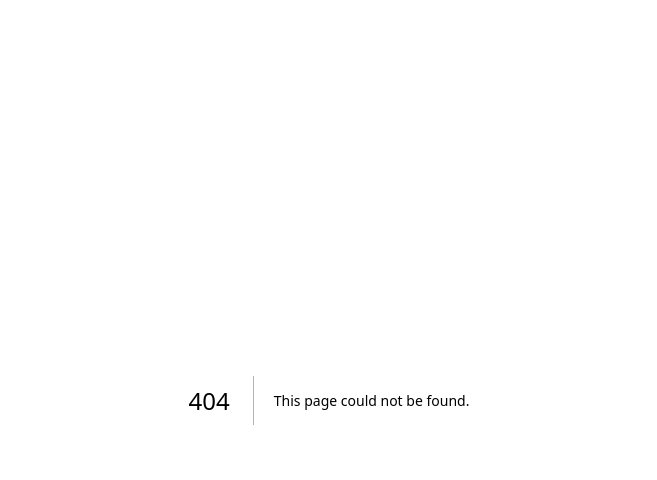
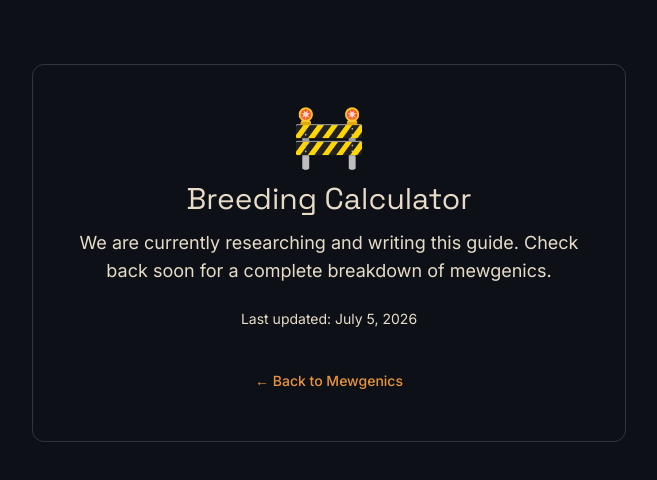
Before and after one commit to ryuuu2020/mewgenics-guide, a Next.js app: page /breeding-calculator in a window 1280 px wide. Before the commit this address had no page. Shown: the top 480 px of the page, without its empty margins (311-968 px from the left). Built offline with nearby package versions, Linux system fonts and the light colour scheme.

Commit message:
fix: add Coming Soon pages for broken links + fix wrong path references

```diff
--- /dev/null
+++ b/app/breeding-calculator/page.tsx
@@ -0,0 +1,27 @@
+import Link from "next/link";
+
+export const metadata = {
+  title: "Breeding Calculator — Coming Soon | Mewgenics",
+  description: "Breeding Calculator is coming soon. We are working on a comprehensive guide for Mewgenics.",
+};
+
+export default function ComingSoonPage() {
+  return (
+    <div className="max-w-3xl mx-auto px-4 py-16 text-center">
+      <div className="bg-parchment-light rounded-xl p-10 border border-border-subtle">
+        <div className="text-6xl mb-4">🚧</div>
+        <h1 className="font-display text-3xl text-ink mb-3">Breeding Calculator</h1>
+        <p className="text-ink-light text-lg mb-6 max-w-lg mx-auto">
+          We are currently researching and writing this guide.
+          Check back soon for a complete breakdown of mewgenics.
+        </p>
+        <p className="text-ink-faded text-sm mb-8">
+          Last updated: July 5, 2026
+        </p>
+        <Link href="/" className="inline-block bg-accent/20 text-accent hover:bg-accent/30 px-5 py-2.5 rounded-lg transition-colors font-medium text-sm">
+          ← Back to Mewgenics
+        </Link>
+      </div>
+    </div>
+  );
+}
--- /dev/null
+++ b/app/not-found.tsx
@@ -0,0 +1,30 @@
+export default function NotFound() {
+  return (
+    <div className="min-h-screen bg-abyss text-text-primary flex items-center justify-center">
+      <div className="text-center px-4 py-20 max-w-lg">
+        <div className="text-6xl mb-6 opacity-30">🔮</div>
+        <h1 className="text-3xl font-heading font-bold mb-3">
+          Coming <span className="text-gold">Soon</span>
+        </h1>
+        <p className="text-text-secondary text-sm mb-6">
+          This guide page is being crafted by our Nusantara scholars.
+          We are researching, verifying, and writing in-depth content.
+        </p>
+        <div className="flex items-center justify-center gap-4 text-sm">
+          <a href="/" className="px-4 py-2 border border-border-subtle rounded bg-abyss-light text-text-secondary hover:text-text-primary hover:border-gold/30 transition-colors">
+            ← Back Home
+          </a>
+          <a href="/faq" className="px-4 py-2 border border-border-subtle rounded bg-abyss-light text-text-secondary hover:text-text-primary hover:border-gold/30 transition-colors">
+            FAQ
+          </a>
+        </div>
+        <p className="text-xs text-text-muted mt-8">
+          Want to speed things up?{' '}
+          <a href="https://afdian.com/a/gameguidehub" target="_blank" rel="noopener noreferrer" className="text-gold hover:underline">
+            Support us on Afdian ❤️
+          </a>
+        </p>
+      </div>
+    </div>
+  );
+}
--- /dev/null
+++ b/app/team-building/page.tsx
@@ -0,0 +1,27 @@
+import Link from "next/link";
+
+export const metadata = {
+  title: "Team Building Guide — Coming Soon | Mewgenics",
+  description: "Team Building Guide is coming soon. We are working on a comprehensive guide for Mewgenics.",
+};
+
+export default function ComingSoonPage() {
+  return (
+    <div className="max-w-3xl mx-auto px-4 py-16 text-center">
+      <div className="bg-parchment-light rounded-xl p-10 border border-border-subtle">
+        <div className="text-6xl mb-4">🚧</div>
+        <h1 className="font-display text-3xl text-ink mb-3">Team Building Guide</h1>
+        <p className="text-ink-light text-lg mb-6 max-w-lg mx-auto">
+          We are currently researching and writing this guide.
+          Check back soon for a complete breakdown of mewgenics.
+        </p>
+        <p className="text-ink-faded text-sm mb-8">
+          Last updated: July 5, 2026
+        </p>
+        <Link href="/" className="inline-block bg-accent/20 text-accent hover:bg-accent/30 px-5 py-2.5 rounded-lg transition-colors font-medium text-sm">
+          ← Back to Mewgenics
+        </Link>
+      </div>
+    </div>
+  );
+}
--- /dev/null
+++ b/app/tier-list/page.tsx
@@ -0,0 +1,27 @@
+import Link from "next/link";
+
+export const metadata = {
+  title: "Cat Class Tier List — Coming Soon | Mewgenics",
+  description: "Cat Class Tier List is coming soon. We are working on a comprehensive guide for Mewgenics.",
+};
+
+export default function ComingSoonPage() {
+  return (
+    <div className="max-w-3xl mx-auto px-4 py-16 text-center">
+      <div className="bg-parchment-light rounded-xl p-10 border border-border-subtle">
+        <div className="text-6xl mb-4">🚧</div>
+        <h1 className="font-display text-3xl text-ink mb-3">Cat Class Tier List</h1>
+        <p className="text-ink-light text-lg mb-6 max-w-lg mx-auto">
+          We are currently researching and writing this guide.
+          Check back soon for a complete breakdown of mewgenics.
+        </p>
+        <p className="text-ink-faded text-sm mb-8">
+          Last updated: July 5, 2026
+        </p>
+        <Link href="/" className="inline-block bg-accent/20 text-accent hover:bg-accent/30 px-5 py-2.5 rounded-lg transition-colors font-medium text-sm">
+          ← Back to Mewgenics
+        </Link>
+      </div>
+    </div>
+  );
+}
--- /dev/null
+++ b/app/trait-database/page.tsx
@@ -0,0 +1,27 @@
+import Link from "next/link";
+
+export const metadata = {
+  title: "Trait Database — Coming Soon | Mewgenics",
+  description: "Trait Database is coming soon. We are working on a comprehensive guide for Mewgenics.",
+};
+
+export default function ComingSoonPage() {
+  return (
+    <div className="max-w-3xl mx-auto px-4 py-16 text-center">
+      <div className="bg-parchment-light rounded-xl p-10 border border-border-subtle">
+        <div className="text-6xl mb-4">🚧</div>
+        <h1 className="font-display text-3xl text-ink mb-3">Trait Database</h1>
+        <p className="text-ink-light text-lg mb-6 max-w-lg mx-auto">
+          We are currently researching and writing this guide.
+          Check back soon for a complete breakdown of mewgenics.
+        </p>
+        <p className="text-ink-faded text-sm mb-8">
+          Last updated: July 5, 2026
+        </p>
+        <Link href="/" className="inline-block bg-accent/20 text-accent hover:bg-accent/30 px-5 py-2.5 rounded-lg transition-colors font-medium text-sm">
+          ← Back to Mewgenics
+        </Link>
+      </div>
+    </div>
+  );
+}
```
